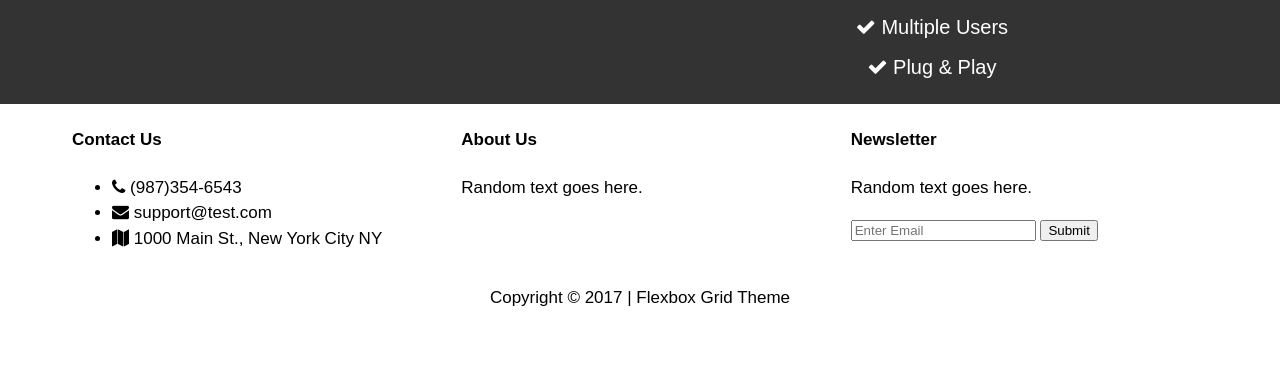
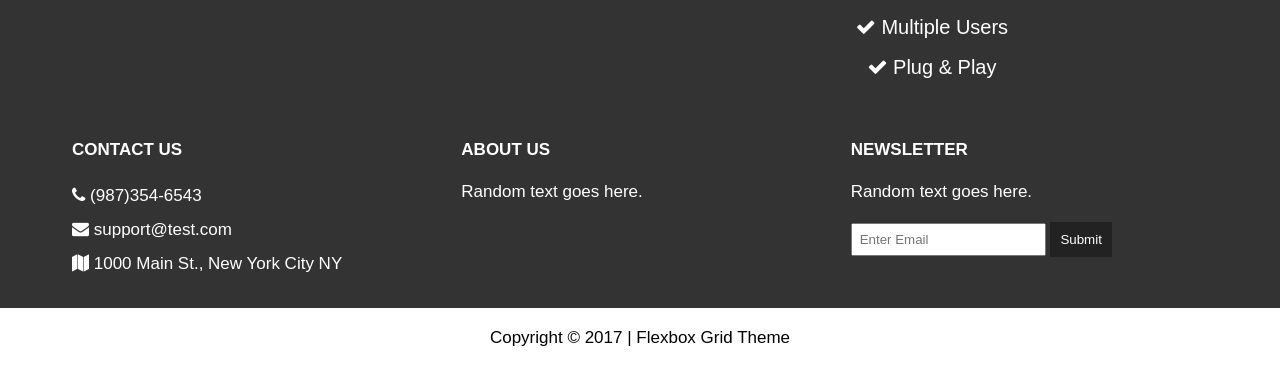
Before and after one commit to imdoingitlive/FlexboxGrid, a plain HTML site: page index.html in a window 1280 px wide. Shown: the part 1555-1923 px from the top of the page. Before the commit the page ends 1883 px from the top, so only its background shows below. Drawn offline with Linux system fonts and the light colour scheme.

Commit message:
added style for the company section

```diff
--- a/css/style.css
+++ b/css/style.css
@@ -120,6 +120,35 @@ img{
   font-size: 20px;
 }
 
+/*company*/
+#company{
+  background: #333;
+  color: #fff;
+  padding: 10px 0;
+}
+
+#company h4{
+  text-transform: uppercase;
+  margin-bottom: 0;
+}
+
+#company ul{
+  padding: 0;
+  list-style: none;
+  line-height: 2em;
+}
+
+#company input[type="text"]{
+  padding: 7px;
+}
+
+#company button{
+  background: #222;
+  color: #fff;
+  padding: 10px;
+  border: 0;
+}
+
 /*media queries*/
 @media(max-width: 800px){
   #showcase h1{
```
